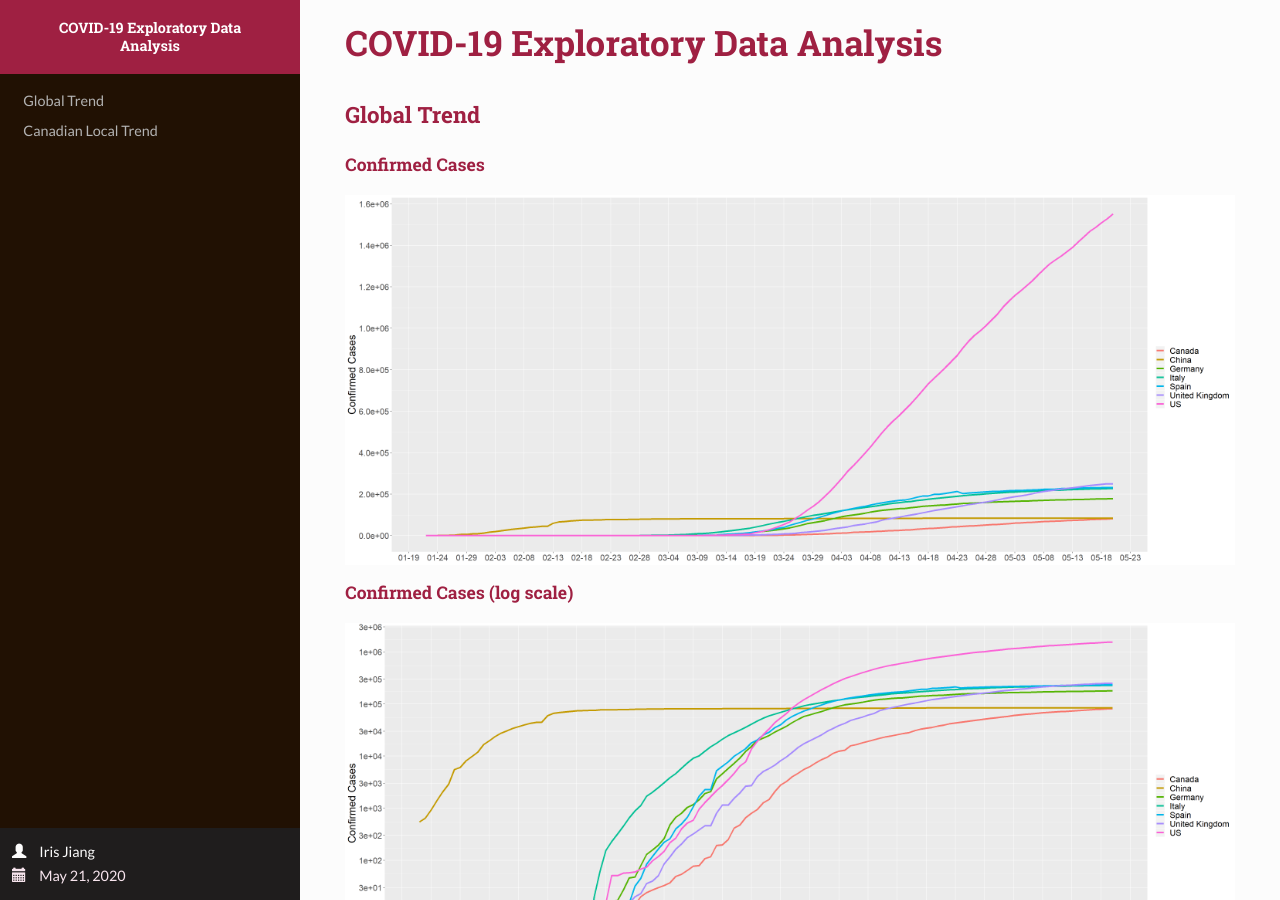
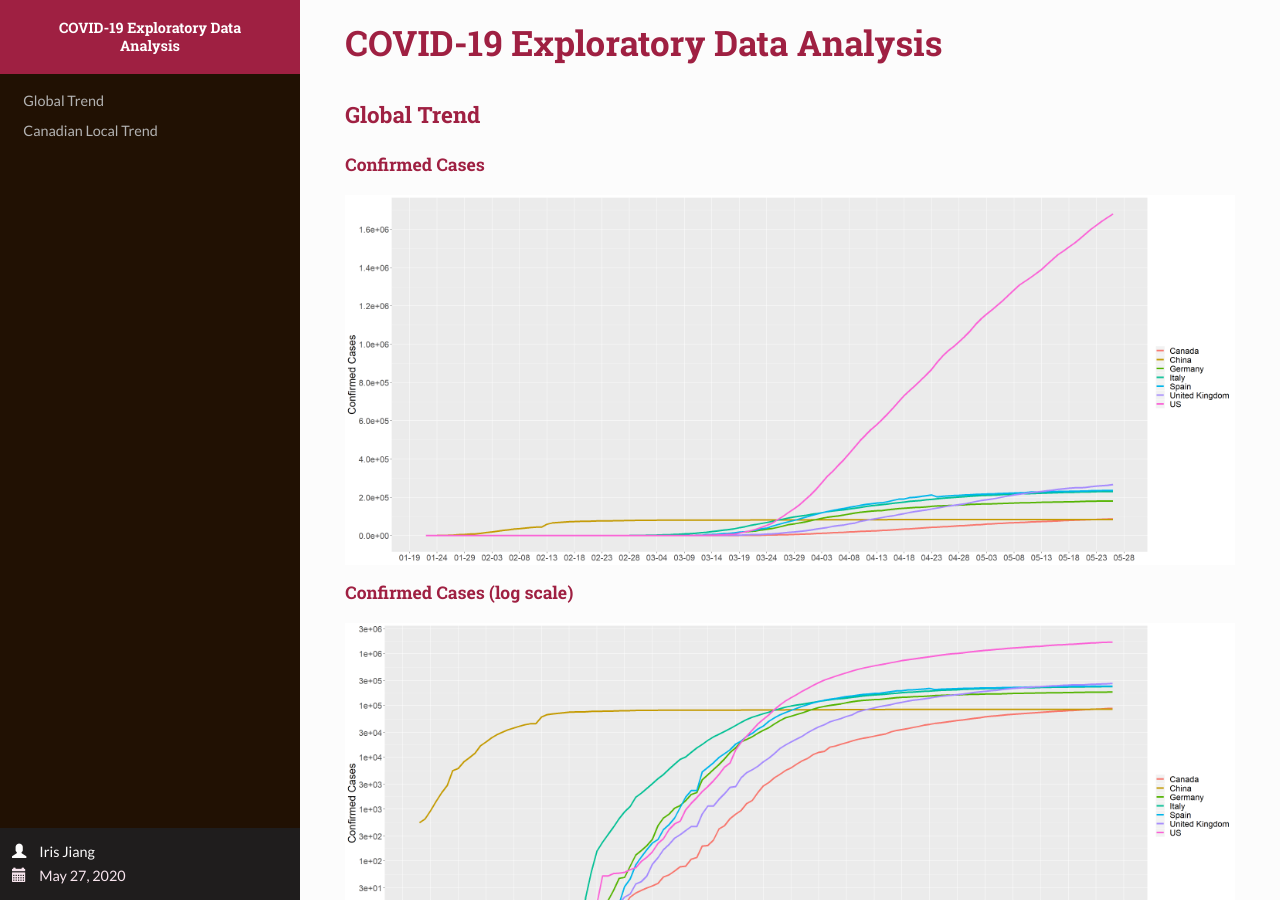
Before and after one commit to my-jiang/my-jiang.github.io, a Jekyll site: the page projects/COVID-19-EDA/COVID-19-EDA.html, which Jekyll copies as it is, in a window 1280 px wide and 900 px high. Built offline with Jekyll 4.4.1, drawn with Linux system fonts in a browser that asks for light colours.

Commit message:
Update May 27

```diff
--- a/projects/COVID-19-EDA/COVID-19-EDA.html
+++ b/projects/COVID-19-EDA/COVID-19-EDA.html
@@ -10,7 +10,7 @@
 
 <meta name="author" content="Iris Jiang" />
 
-<meta name="date" content="2020-05-21" />
+<meta name="date" content="2020-05-27" />
 
 <title>COVID-19 Exploratory Data Analysis</title>
 
@@ -83,7 +83,7 @@
 
     <div id="postamble" data-toggle="wy-nav-shift" class="status">
               <p class="author"><span class="glyphicon glyphicon-user"></span> Iris Jiang</p>
-                  <p class="date"><span class="glyphicon glyphicon-calendar"></span> May 21, 2020</p>
+                  <p class="date"><span class="glyphicon glyphicon-calendar"></span> May 27, 2020</p>
         </div>
 </div>
 
```
Also changed, not shown: projects/COVID-19-EDA/COVID-19-EDA_files/figure-html/unnamed-chunk-11-1.png, projects/COVID-19-EDA/COVID-19-EDA_files/figure-html/unnamed-chunk-12-1.png, projects/COVID-19-EDA/COVID-19-EDA_files/figure-html/unnamed-chunk-13-1.png, projects/COVID-19-EDA/COVID-19-EDA_files/figure-html/unnamed-chunk-14-1.png, projects/COVID-19-EDA/COVID-19-EDA_files/figure-html/unnamed-chunk-15-1.png, projects/COVID-19-EDA/COVID-19-EDA_files/figure-html/unnamed-chunk-3-1.png, projects/COVID-19-EDA/COVID-19-EDA_files/figure-html/unnamed-chunk-4-1.png, projects/COVID-19-EDA/COVID-19-EDA_files/figure-html/unnamed-chunk-5-1.png, projects/COVID-19-EDA/COVID-19-EDA_files/figure-html/unnamed-chunk-6-1.png, projects/COVID-19-EDA/COVID-19-EDA_files/figure-html/unnamed-chunk-7-1.png, projects/COVID-19-EDA/COVID-19-EDA_files/figure-html/unnamed-chunk-8-1.png, projects/COVID-19-EDA/COVID-19-EDA_files/figure-html/unnamed-chunk-9-1.png.
